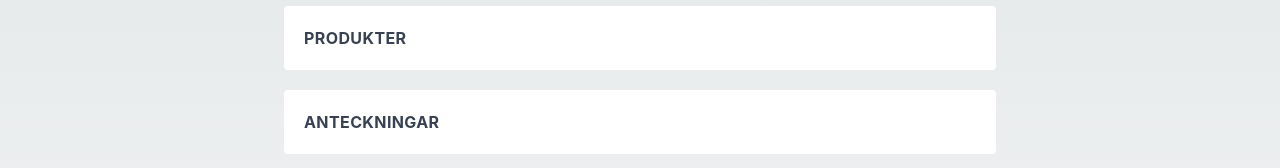
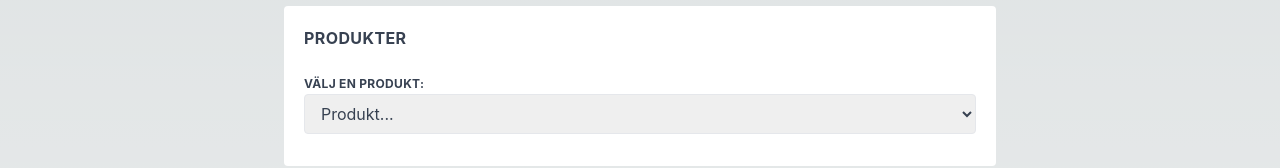
Before and after one commit to sharpness-se/hassessolskydd, a React (Create React App) app in the folder client/: page /skapaorder in a window 1280 px wide. Shown: the part 632-800 px from the top of the page. Built offline with nearby package versions, Linux system fonts and the light colour scheme; no server answers; some icons are missing.

Commit message:
view cart item now opens cart item accordian

```diff
--- a/client/src/components/AccordionComponent.tsx
+++ b/client/src/components/AccordionComponent.tsx
@@ -1,4 +1,4 @@
-import React, { ReactNode, useState } from "react";
+import React, { ReactNode, useEffect, useState } from "react";
 import { FaChevronDown, FaChevronUp } from "react-icons/fa6";
 
 interface AccordionProps {
@@ -10,7 +10,9 @@ interface AccordionProps {
   deleteCallback?: () => void;
   primary?: boolean;
   disabled?: boolean;
-  open?: boolean
+  open?: boolean;
+  itemIndex?: number;
+  openIndex?: number;
 }
 
 const Accordion: React.FC<AccordionProps> = ({
@@ -20,9 +22,23 @@ const Accordion: React.FC<AccordionProps> = ({
   deleteCallback,
   primary,
   disabled,
-  open
+  open,
+  openIndex,
+  itemIndex
 }) => {
-  const [isExpanded, setIsExpanded] = useState(open ||false);
+  const [isExpanded, setIsExpanded] = useState(open || false);
+
+  useEffect(() => {
+    if (title === "Produkter") {
+      console.log("trigger")
+      setIsExpanded(true)
+    }
+    if (openIndex === itemIndex) {
+      console.log(itemIndex)
+      console.log(openIndex)
+      setIsExpanded(true)
+    }
+  }, [open, title, openIndex, itemIndex])
 
   return (
     <div
@@ -31,8 +47,10 @@ const Accordion: React.FC<AccordionProps> = ({
       }`}
     >
       <div
-        onClick={()=> primary&&setIsExpanded((prevIsExpanded) => !prevIsExpanded)}
-        className={`flex justify-between items-center ${primary&& "cursor-pointer"}`}
+        onClick={() =>
+          primary && setIsExpanded((prevIsExpanded) => !prevIsExpanded)
+        }
+        className={`flex justify-between items-center ${primary && "cursor-pointer"}`}
       >
         <h2 className="uppercase tracking-wide text-gray-700 text-s font-bold">
           {title}
@@ -42,12 +60,17 @@ const Accordion: React.FC<AccordionProps> = ({
             <button
               onClick={deleteCallback}
               disabled={disabled}
-              className={`h-min px-2 py-1 ${!disabled?"bg-white hover:bg-red-600 hover:text-white cursor-pointer": "bg-gray-200"} rounded text-xs font-bold mr-5 align-middle`}
+              className={`h-min px-2 py-1 ${!disabled ? "bg-white hover:bg-red-600 hover:text-white cursor-pointer" : "bg-gray-200"} rounded text-xs font-bold mr-5 align-middle`}
             >
               TA BORT
             </button>
           )}
-          <button onClick={() => !primary&&setIsExpanded((prevIsExpanded) => !prevIsExpanded)} className="cursor-pointer">
+          <button
+            onClick={() =>
+              !primary && setIsExpanded((prevIsExpanded) => !prevIsExpanded)
+            }
+            className="cursor-pointer"
+          >
             {isExpanded ? (
               <FaChevronUp className="align-middle" />
             ) : (
--- a/client/src/components/cart/CartItemComponent.tsx
+++ b/client/src/components/cart/CartItemComponent.tsx
@@ -1,4 +1,4 @@
-import React, { Dispatch, SetStateAction } from "react";
+import React, { Dispatch, SetStateAction, useState } from "react";
 import Accordion from "../AccordionComponent";
 //import { Product } from "../../pages/CreateOrderPage";
 import { nanoid } from "nanoid";
@@ -14,6 +14,8 @@ interface CartItemProps {
   setHiddenCallBack: Dispatch<SetStateAction<boolean>>;
   openProduct: Dispatch<SetStateAction<boolean>>;
   disabled: boolean;
+  setCartIndex?: Dispatch<SetStateAction<number|undefined>>;
+  cartIndex?: number;
 }
 
 const CartItemComponent: React.FC<CartItemProps> = ({
@@ -24,7 +26,9 @@ const CartItemComponent: React.FC<CartItemProps> = ({
   editCartItem,
   disabled,
   setHiddenCallBack,
-  openProduct
+  openProduct,
+  cartIndex,
+  setCartIndex
 }) => {
   const deleteCartItem = () => {
     const updatedProducts = cart?.filter((_, index) => index !== itemIndex);
@@ -32,13 +36,11 @@ const CartItemComponent: React.FC<CartItemProps> = ({
   };
   const updateEditCart = () => {
     setHiddenCallBack(false);
-    openProduct(false);
-    console.log(itemIndex);
-    console.log(cart[itemIndex]);
     const updateItem = { cartItemIndex: itemIndex, cartItem: cart[itemIndex] };
-    // console.log(updateItem);
     editCartItem(updateItem);
   };
+
+
   return (
     <div className="bg-white rounded-lg mb-5">
       <Accordion
@@ -46,6 +48,8 @@ const CartItemComponent: React.FC<CartItemProps> = ({
         addDelete
         deleteCallback={deleteCartItem}
         disabled={disabled}
+        openIndex={cartIndex}
+        itemIndex={itemIndex}
       >
         <div className="flex justify-end flex-col bg-white rounded-lg">
           <div className="grid text-xs gap-y-5 gap-x-10 px-5">
@@ -75,8 +79,18 @@ const CartItemComponent: React.FC<CartItemProps> = ({
 
           <div className="pt-5 flex justify-center">
             <button
-              className={` h-min p-2 mr-2 ${!disabled?"bg-white hover:bg-blue-500 hover:text-white":"bg-gray-200"} rounded-full px-5 text-s crusor-pointer`}
-              onClick={updateEditCart}
+              className={` h-min p-2 mr-2 ${!disabled ? "bg-white hover:bg-blue-500 hover:text-white" : "bg-gray-200"} rounded-full px-5 text-s crusor-pointer`}
+              onClick={() => {
+                updateEditCart();
+                openProduct(true);
+                if (itemIndex && setCartIndex) {
+                    setCartIndex(itemIndex)
+                }
+                if (!itemIndex && setCartIndex) {
+                  setCartIndex(0)
+                }
+
+              }}
               disabled={disabled}
             >
               Visa eller Ändra
--- a/client/src/components/cart/CustomerCartComponent.tsx
+++ b/client/src/components/cart/CustomerCartComponent.tsx
@@ -1,4 +1,4 @@
-import React, { Dispatch, ReactNode, SetStateAction } from "react";
+import React, { Dispatch, ReactNode, SetStateAction, useState } from "react";
 import CartItemComponent from "./CartItemComponent";
 import { nanoid } from "nanoid";
 import { Product } from "../createOrderProductForms/Plissegardin";
@@ -21,6 +21,7 @@ const CustomerCartComponent: React.FC<CustomerCartProps> = ({
   setHiddenCallBack,
   openProduct
 }) => {
+  const [cartIndex, SetCartIndex] = useState<number| undefined>()
   return (
     <div className="bg-white rounded p-5 max-w-3xl w-[715px]">
       <h2 className="uppercase tracking-wide text-gray-700 text-s font-bold mb-1 pb-2">
@@ -46,6 +47,8 @@ const CustomerCartComponent: React.FC<CustomerCartProps> = ({
                     disabled={disabled}
                     setHiddenCallBack={setHiddenCallBack}
                     openProduct={openProduct}
+                    cartIndex={cartIndex}
+                    setCartIndex={SetCartIndex}
                   />
                 </React.Fragment>
               );
--- a/client/src/components/createOrderProductForms/Persienn.tsx
+++ b/client/src/components/createOrderProductForms/Persienn.tsx
@@ -19,7 +19,6 @@ interface PersiennFunctionProps {
   editCartItem: Dispatch<SetStateAction<EditCartItem | undefined>>;
   cartItem: EditCartItem | undefined;
   disable: boolean;
-
 }
 interface PersiennAttributeProps {
   numberOfProduct: string;
@@ -142,6 +141,7 @@ const Persienn: React.FC<PersiennFunctionProps> = ({
     if (cartItem) {
       setDisableActions(true);
     }
+
     setProductDetails((prevProductDetails) => ({
       ...prevProductDetails,
       numberOfProduct: getAttribute("Antal"),
```
